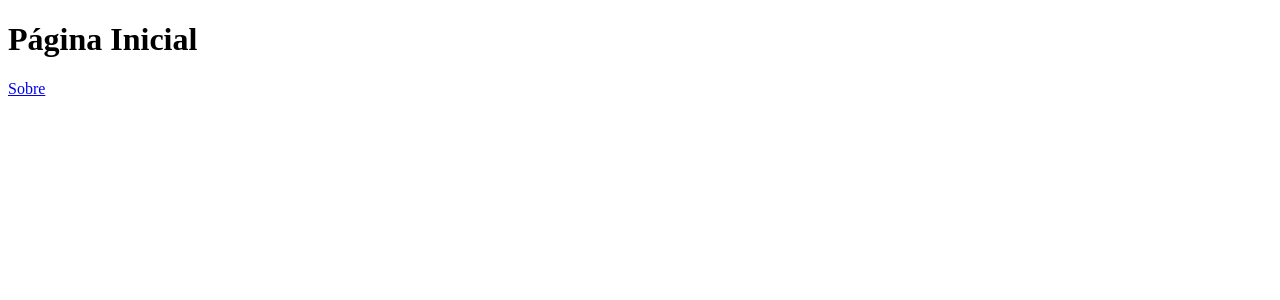
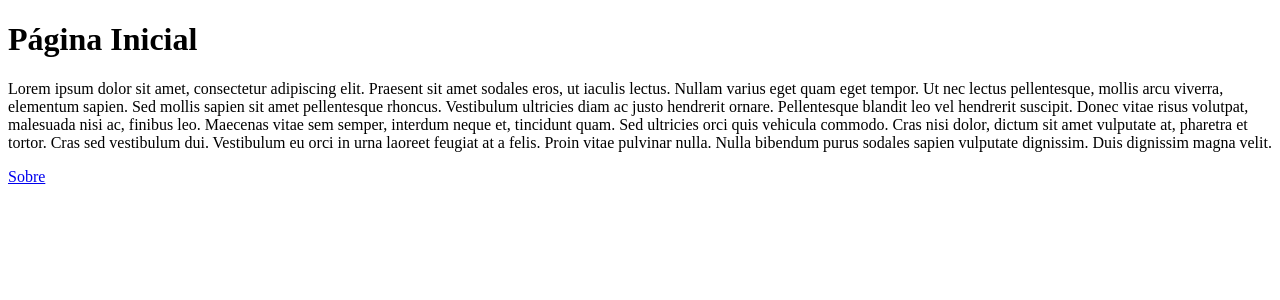
Before and after one commit to jeftepl/github-actions-frontend, a Next.js app: page / in a window 1280 px wide. Shown: the top 300 px of the page. Built offline with nearby package versions, Linux system fonts and the light colour scheme.

Commit message:
Pull Request Preview

```diff
--- a/package.json
+++ b/package.json
@@ -1,5 +1,6 @@
 {
   "name": "github-actions-frontend",
+  "type": "module",
   "version": "1.0.0",
   "main": "index.js",
   "author": "Jefté Lima <jefte_lima@hotmail.com>",
@@ -15,7 +16,8 @@
     "start": "next start",
     "lint": "next lint",
     "lint:fix": "next lint --fix",
-    "deploy:prod": "yarn build && npx vercel ./build --yes --token=$VERCEL_TOKEN --prod",
+    "deploy:prod": "yarn deploy:staging --prod",
+    "deploy:staging": "yarn build && npx vercel ./build --yes --token=$VERCEL_TOKEN",
     "deploy:preview": "node ./scripts/pullRequestPreview"
   },
   "devDependencies": {
--- a/pages/index.js
+++ b/pages/index.js
@@ -4,6 +4,20 @@ export default function HomeScreen() {
   return (
     <div>
       <h1>Página Inicial</h1>
+      <p>
+        Lorem ipsum dolor sit amet, consectetur adipiscing elit. Praesent sit
+        amet sodales eros, ut iaculis lectus. Nullam varius eget quam eget
+        tempor. Ut nec lectus pellentesque, mollis arcu viverra, elementum
+        sapien. Sed mollis sapien sit amet pellentesque rhoncus. Vestibulum
+        ultricies diam ac justo hendrerit ornare. Pellentesque blandit leo vel
+        hendrerit suscipit. Donec vitae risus volutpat, malesuada nisi ac,
+        finibus leo. Maecenas vitae sem semper, interdum neque et, tincidunt
+        quam. Sed ultricies orci quis vehicula commodo. Cras nisi dolor, dictum
+        sit amet vulputate at, pharetra et tortor. Cras sed vestibulum dui.
+        Vestibulum eu orci in urna laoreet feugiat at a felis. Proin vitae
+        pulvinar nulla. Nulla bibendum purus sodales sapien vulputate dignissim.
+        Duis dignissim magna velit.
+      </p>
       <Link href="/sobre">Sobre</Link>
     </div>
   );
```
Also changed, not shown: scripts/pullRequestPreview.js (+12 -1 lines).
